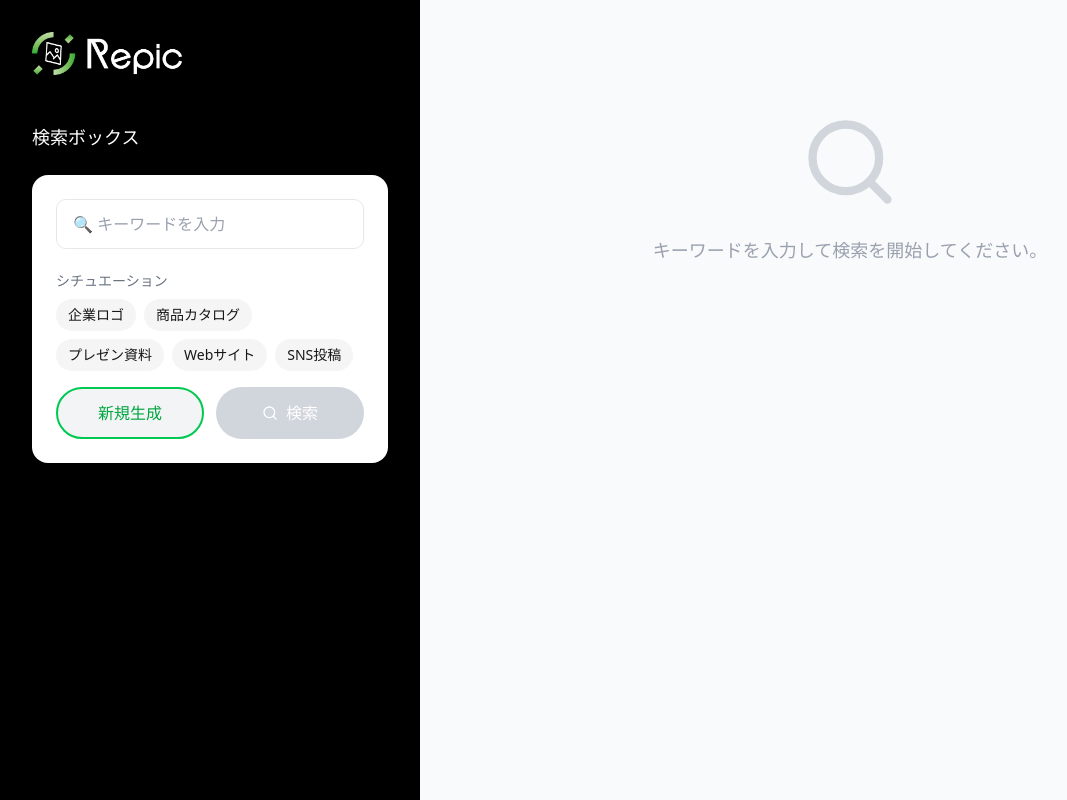
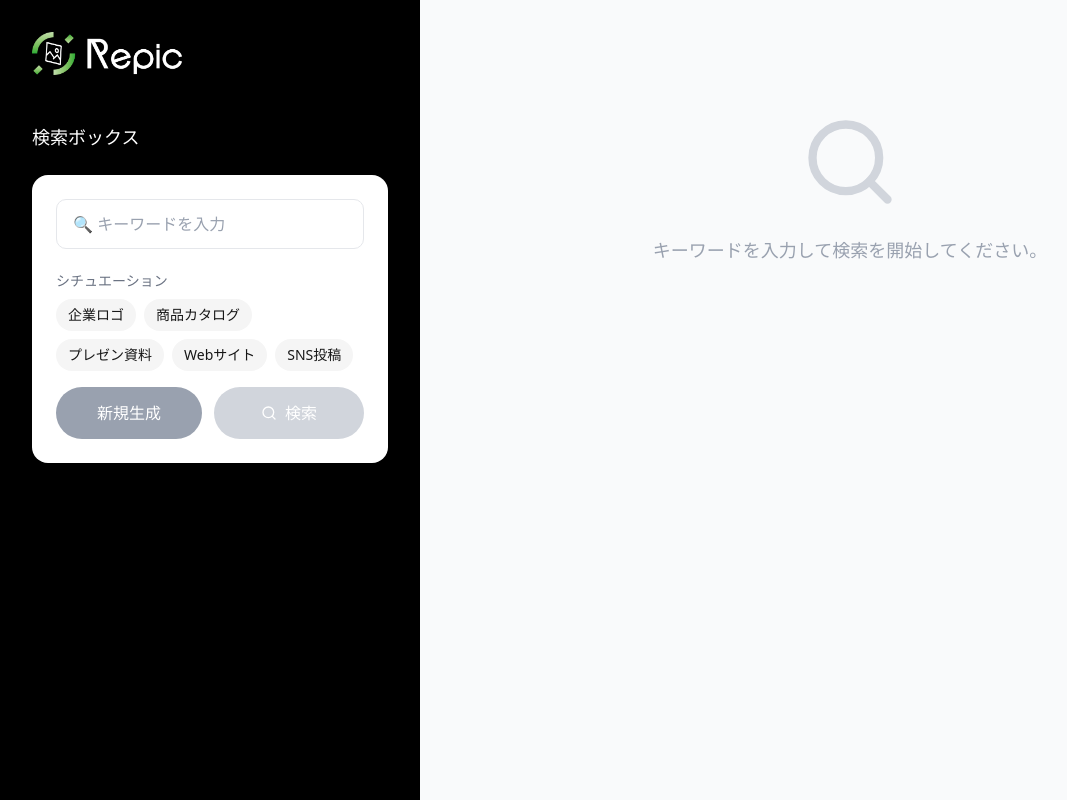
Before and after one commit to jphacks/tk_b_2513, a Next.js app in the folder my-app/: page / in a window 1280 px wide. Shown: the whole page, without its empty margins (0-1067 px from the left). Built offline with nearby package versions, Linux system fonts and the light colour scheme.

Commit message:
fix: color

```diff
--- a/my-app/src/app/page.tsx
+++ b/my-app/src/app/page.tsx
@@ -231,7 +231,7 @@ export default function Home() {
                 <button
                   onClick={handleGenerate}
                   disabled={!searchQuery.trim() || isGenerating}
-                  className="flex-1 flex items-center justify-center gap-2 px-6 py-3 bg-white hover:bg-gray-50 disabled:bg-gray-100 disabled:cursor-not-allowed border-2 border-green-500 text-green-600 font-medium text-base rounded-full transition-colors"
+                  className="flex-1 flex items-center justify-center gap-2 px-6 py-3 bg-black hover:bg-gray-800 disabled:bg-gray-400 disabled:cursor-not-allowed text-white font-medium text-base rounded-full transition-colors"
                 >
                   {isGenerating ? '生成中...' : '新規生成'}
                 </button>
```
